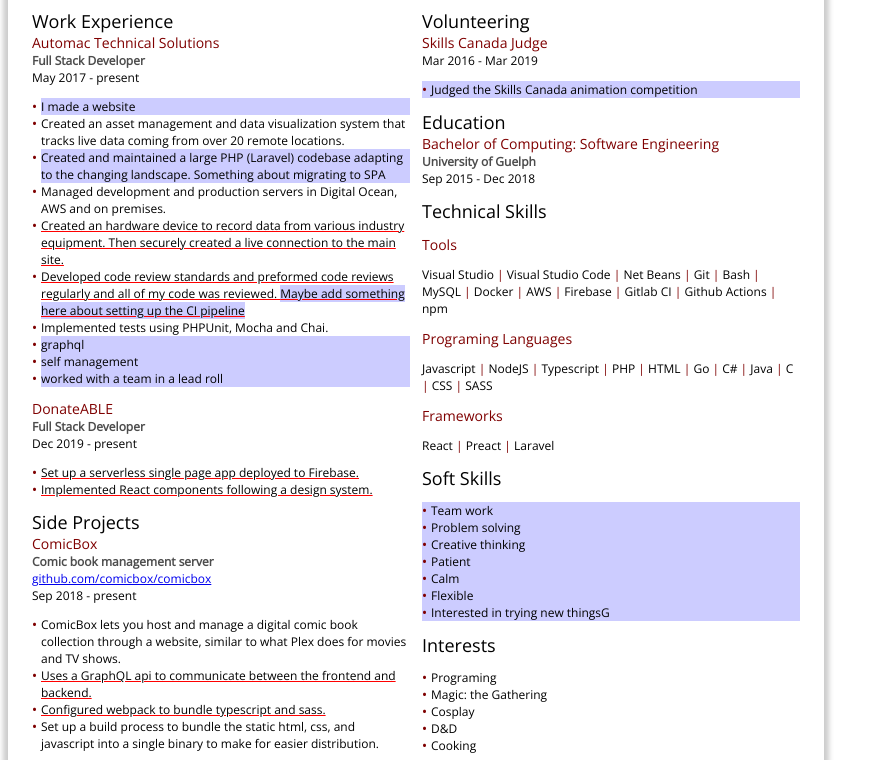
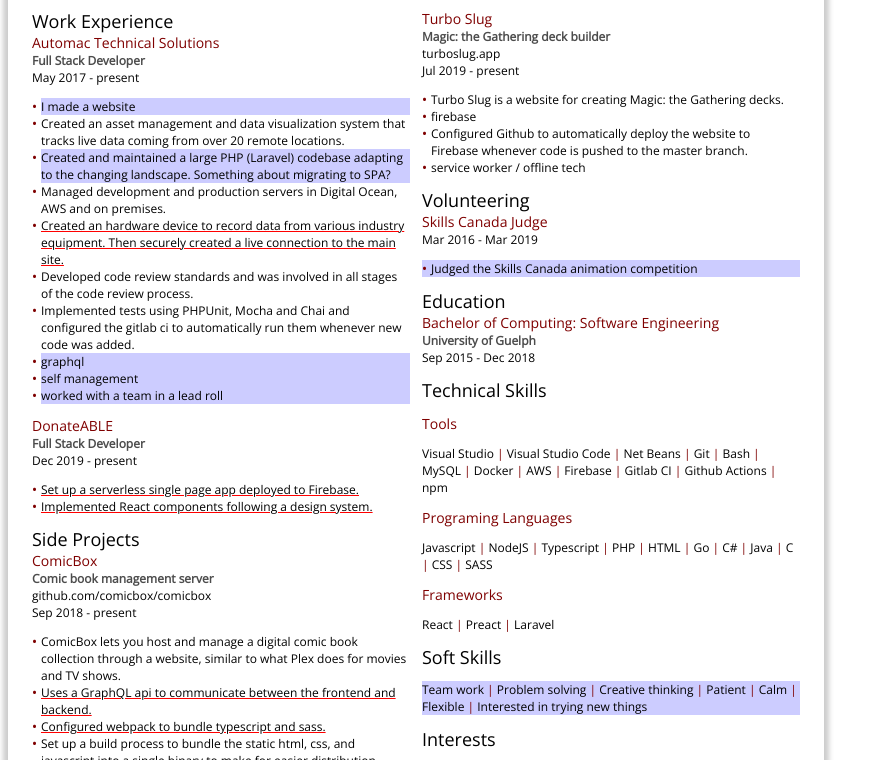
Before and after one commit to abibby/resume, a website: page index.html in a window 1280 px wide. Shown: the part 143-903 px from the top of the page, without its empty margins (0-892 px from the left). Drawn offline with nearby package versions, Linux system fonts and the light colour scheme; files that its build step writes are made by us from their sources.

Commit message:
reworded some sections

```diff
--- a/index.html
+++ b/index.html
@@ -18,8 +18,7 @@
             <h1>Adam Bibby</h1>
             <div class="subtitle">Full Stack Developer</div>
             <p>
-                A full stack developer with 3 years of professional experience
-                with PHP, Laravel, MySQL, Typescript, Preact, Go, and others.
+                A full stack developer with 3 years of professional experience.
                 <span wip>Something about wanting to learn new things?</span>
             </p>
 
@@ -61,7 +60,7 @@
                         Created and maintained a large PHP (Laravel) codebase
                         adapting to the changing landscape.
 
-                        Something about migrating to SPA
+                        Something about migrating to SPA?
                     </li>
                     <li>
                         Managed development and production servers in Digital
@@ -72,17 +71,14 @@
                         industry equipment. Then securely created a live
                         connection to the main site.
                     </li>
-                    <li wip="reword">
-                        Developed code review standards and preformed code
-                        reviews regularly and all of my code was reviewed.
-
-                        <span wip>
-                            Maybe add something here about setting up the CI
-                            pipeline
-                        </span>
+                    <li>
+                        Developed code review standards and was involved in all
+                        stages of the code review process.
                     </li>
                     <li>
-                        Implemented tests using PHPUnit, Mocha and Chai.
+                        Implemented tests using PHPUnit, Mocha and Chai and
+                        configured the gitlab ci to automatically run them
+                        whenever new code was added.
                     </li>
                     <li wip>
                         graphql
@@ -170,12 +166,17 @@
                 <div>
                     <time datetime="2019-07-01"></time> - <time>present</time>
                 </div>
-                <ul wip>
+                <ul>
+                    <li>
+                        Turbo Slug is a website for creating Magic: the
+                        Gathering decks.
+                    </li>
                     <li>
                         firebase
                     </li>
                     <li>
-                        GitHub actions auto deploy
+                        Configured Github to automatically deploy the website to
+                        Firebase whenever code is pushed to the master branch.
                     </li>
                     <li>
                         service worker / offline tech
@@ -257,19 +258,19 @@
         </section>
         <section class="soft-skills">
             <h2>Soft Skills</h2>
-            <ul wip>
+            <ul class='comma' wip>
                 <li>Team work</li>
                 <li>Problem solving</li>
                 <li>Creative thinking</li>
                 <li>Patient</li>
                 <li>Calm</li>
                 <li>Flexible</li>
-                <li>Interested in trying new thingsG</li>
+                <li>Interested in trying new things</li>
             </ul>
         </section>
         <section class="interests">
             <h2>Interests</h2>
-            <ul>
+            <ul class='comma'>
                 <li>Programing</li>
                 <li>Magic: the Gathering</li>
                 <li>Cosplay</li>
--- a/main.scss
+++ b/main.scss
@@ -115,14 +115,6 @@
         margin-bottom: 1em;
 
         a {
-            display: block;
-            color: inherit;
-            text-decoration: none;
-
-            &:hover {
-                color: $accent;
-                text-decoration: underline;
-            }
 
             i {
                 display: inline-block;
@@ -135,8 +127,23 @@
 
 }
 
+a {
+    display: block;
+    color: inherit;
+    text-decoration: none;
+
+    &:hover {
+        color: $accent;
+        text-decoration: underline;
+    }
+}
+
 section {
     margin-bottom: 1em;
+    // page-break-inside: avoid;
+}
+
+.job {
     page-break-inside: avoid;
 }
 
```
